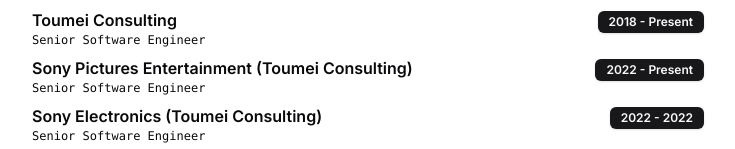
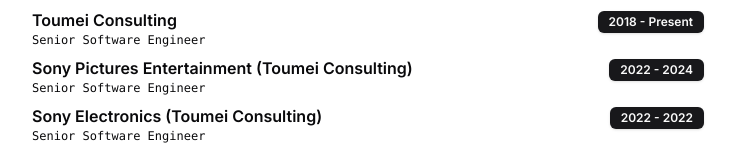
Before and after one commit to dlcoffee/website, a Next.js app: page / in a window 1280 px wide. Shown: the part 525-674 px from the top of the page, without its empty margins (272-1007 px from the left). Built offline with nearby package versions, Linux system fonts and the light colour scheme.

Commit message:
update spe date (#11)

```diff
--- a/src/app/page.tsx
+++ b/src/app/page.tsx
@@ -97,7 +97,7 @@
         <WorkExperience
           company="Sony Pictures Entertainment (Toumei Consulting)"
           title="Senior Software Engineer"
-          dates="2022 - Present"
+          dates="2022 - 2024"
         />
 
         <WorkExperience
```
